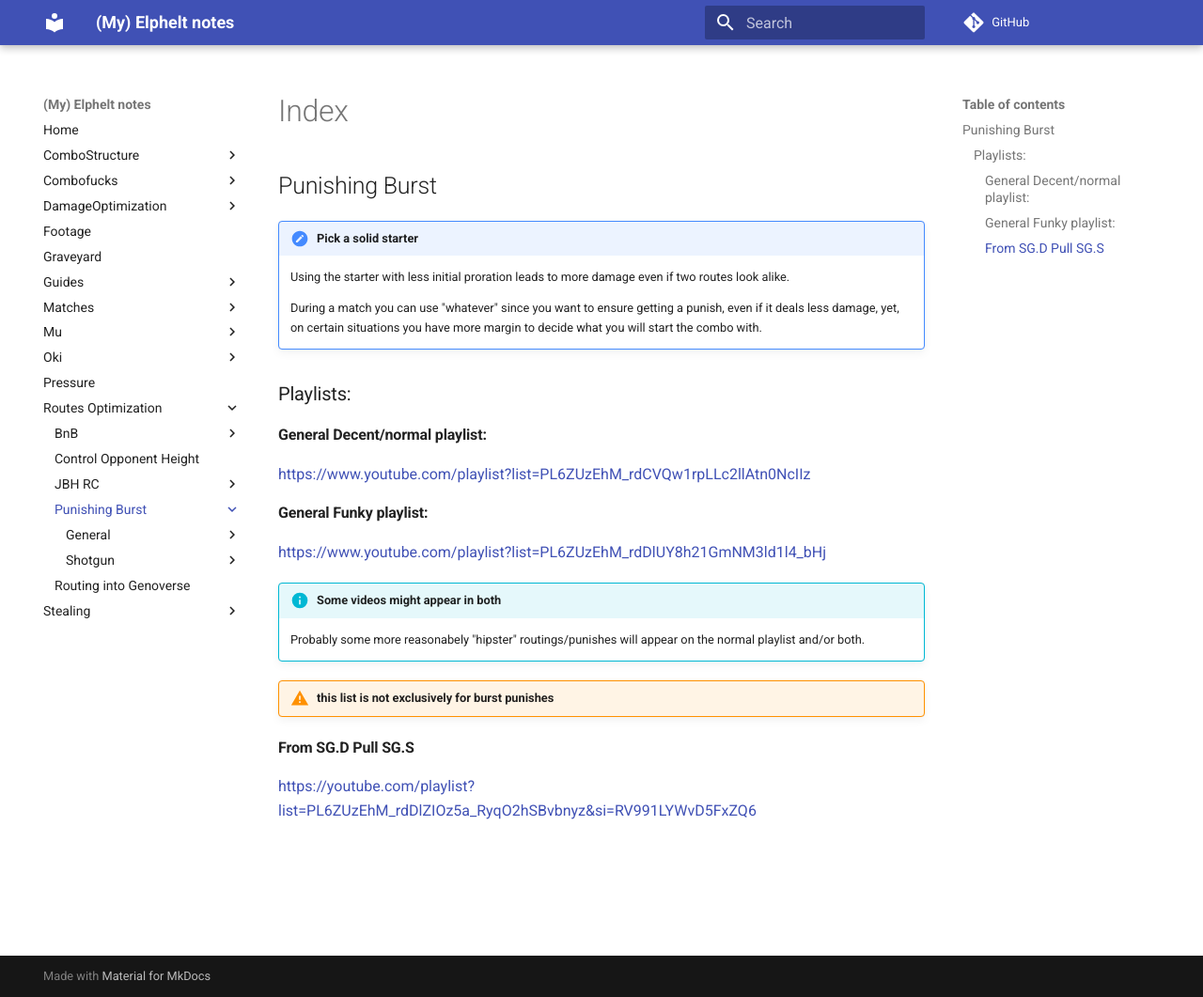
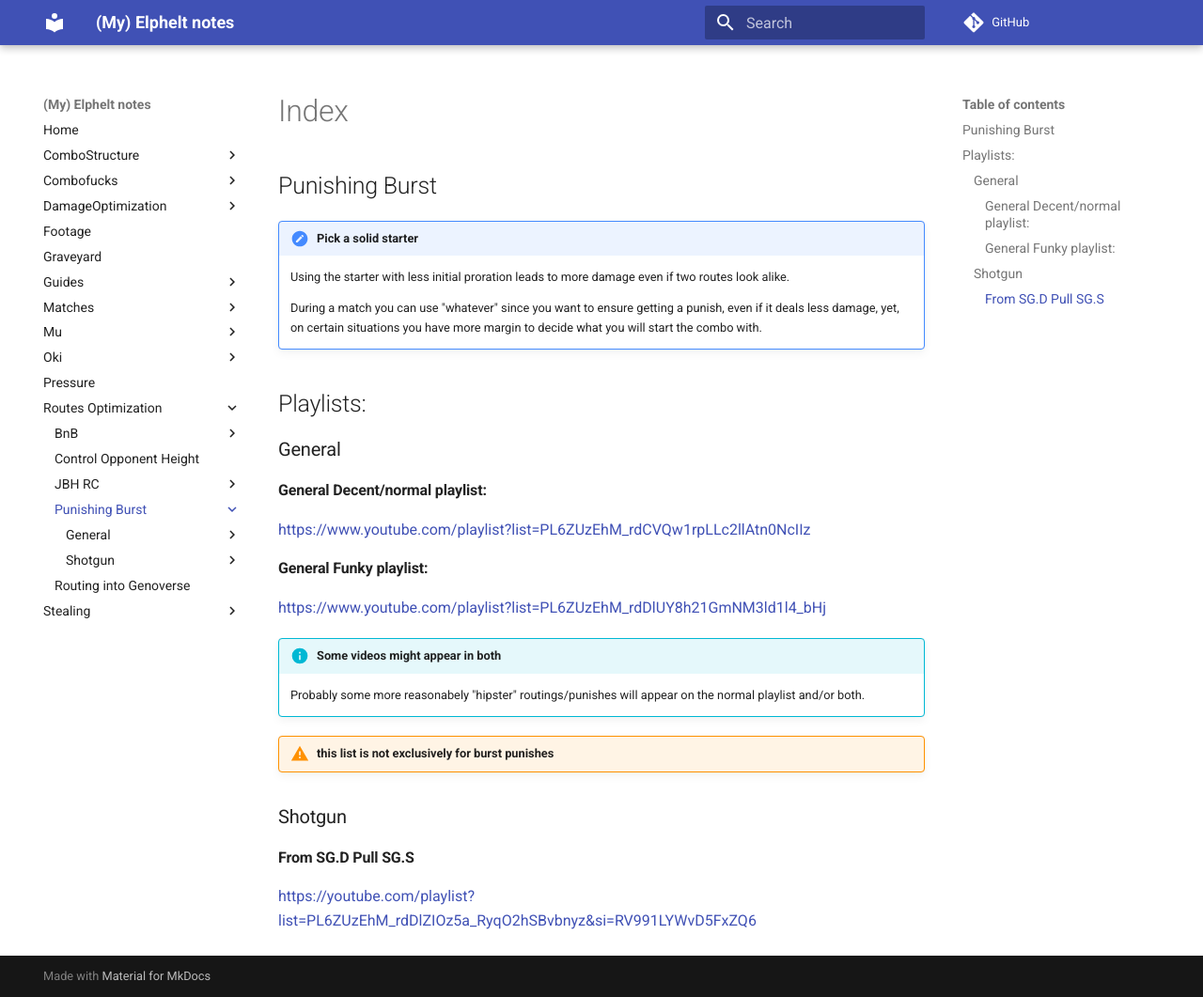
Before and after one commit to OriolFilter/Elphelt, an MkDocs documentation site: the page built from docs/Routes_Optimization/Punishing_Burst/README.md, in a window 1280 px wide and 1061 px high. Shown: the whole window at 94% size. Built offline with MkDocs 1.6.1 and Material for MkDocs 9.7.7, drawn with Linux system fonts in a browser that asks for light colours; comment, search, counter and statistics services are not loaded.

Commit message:
added a bit of text

```diff
--- a/docs/Routes_Optimization/Punishing_Burst/README.md
+++ b/docs/Routes_Optimization/Punishing_Burst/README.md
@@ -8,7 +8,9 @@
 
     During a match you can use "whatever" since you want to ensure getting a punish, even if it deals less damage, yet, on certain situations you have more margin to decide what you will start the combo with.
 
-## Playlists:
+# Playlists:
+
+## General
 
 ### General Decent/normal playlist:
 
@@ -24,6 +26,8 @@ https://www.youtube.com/playlist?list=PL6ZUzEhM_rdDlUY8h21GmNM3ld1l4_bHj
 
 !!! warning "this list is not exclusively for burst punishes"
 
+## Shotgun
+
 ### From SG.D Pull SG.S
 
 https://youtube.com/playlist?list=PL6ZUzEhM_rdDlZIOz5a_RyqO2hSBvbnyz&si=RV991LYWvD5FxZQ6
```
